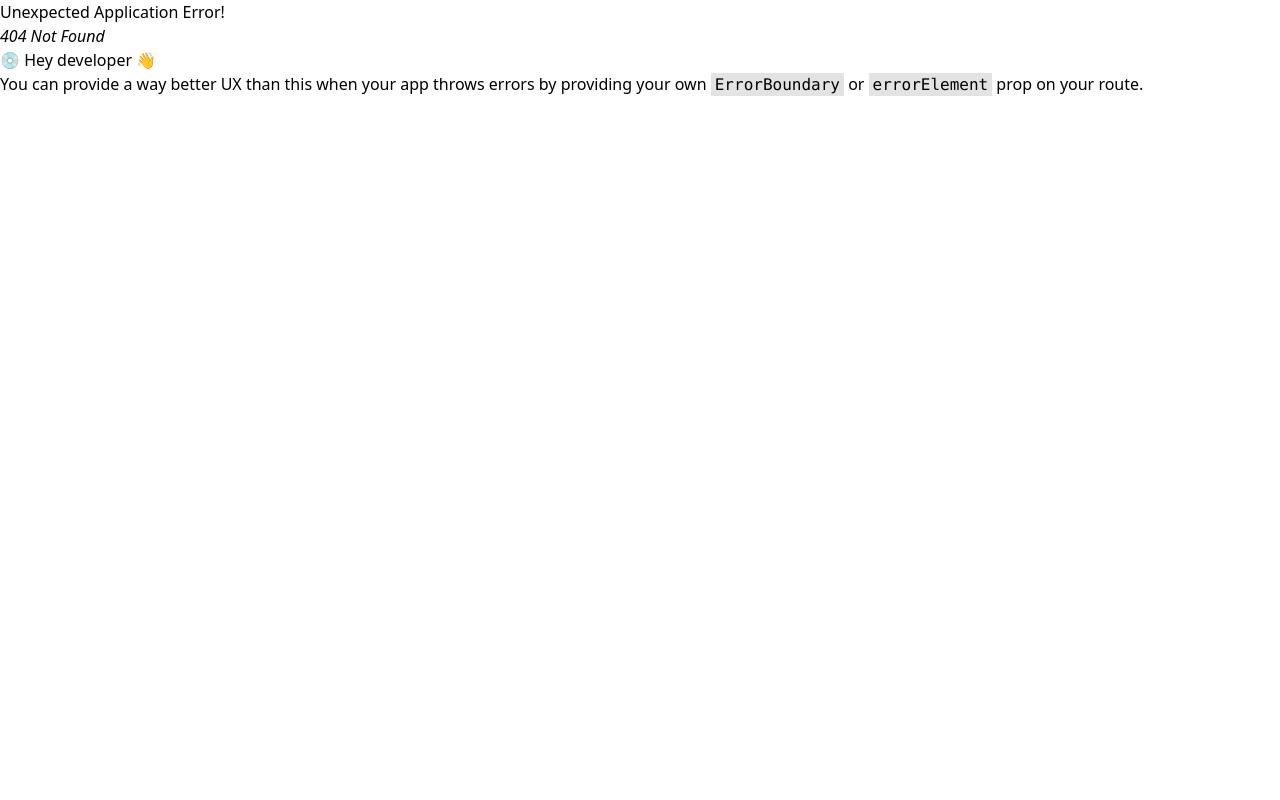
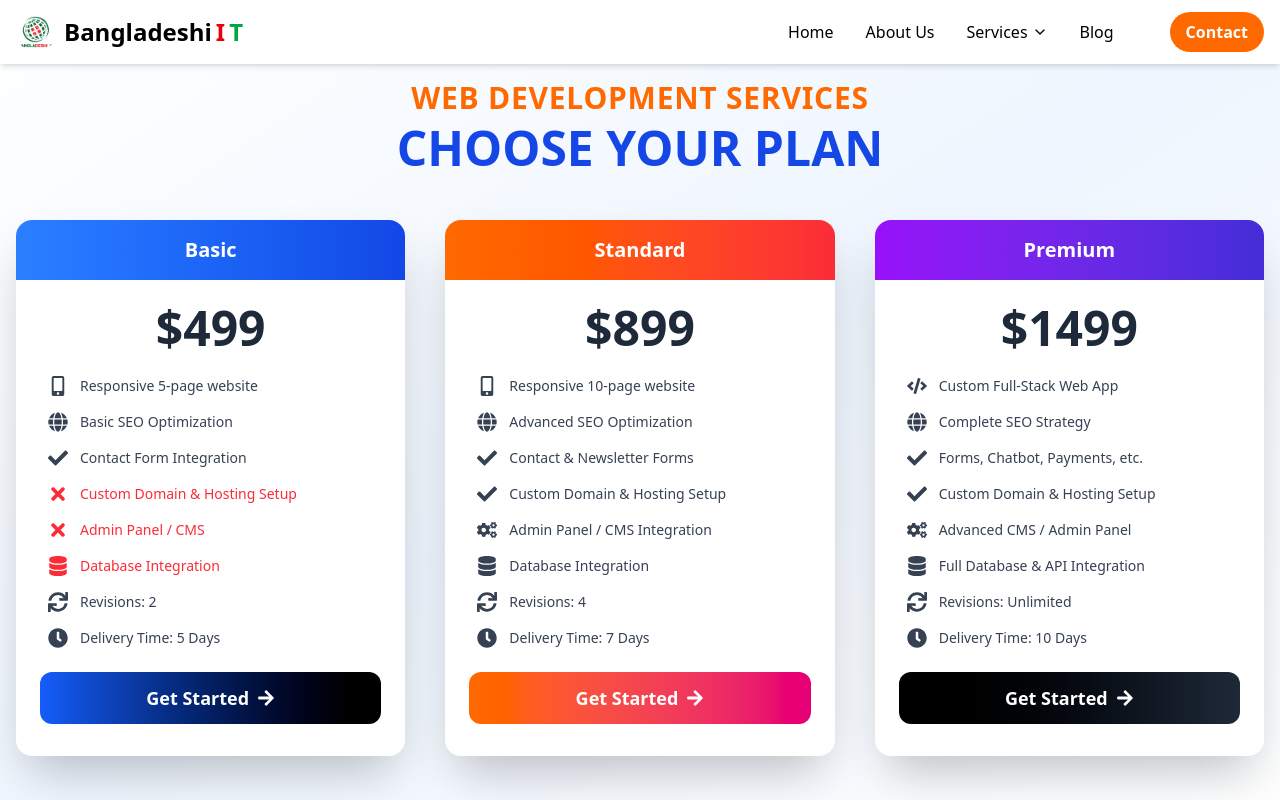
Before and after one commit to RizbiAhmmad/BangladeshiIT, a React (Vite) app: page /web-dev in a window 1280 px wide. Before the commit this address had no page. Shown: the top 800 px of the page. Built offline with nearby package versions, Linux system fonts and the light colour scheme.

Commit message:
Adding web development details in services

```diff
--- /dev/null
+++ b/src/Pages/Services/WebDevelopment.jsx
@@ -0,0 +1,118 @@
+import React from "react";
+import {
+  FaCheck,
+  FaTimes,
+  FaArrowRight,
+  FaCode,
+  FaMobileAlt,
+  FaGlobe,
+  FaDatabase,
+  FaSync,
+  FaCogs,
+  FaClock,
+} from "react-icons/fa";
+
+const plans = [
+  {
+    title: "Basic",
+    price: "$499",
+    features: [
+      { text: "Responsive 5-page website", icon: <FaMobileAlt />, included: true },
+      { text: "Basic SEO Optimization", icon: <FaGlobe />, included: true },
+      { text: "Contact Form Integration", icon: <FaCheck />, included: true },
+      { text: "Custom Domain & Hosting Setup", icon: <FaTimes />, included: false },
+      { text: "Admin Panel / CMS", icon: <FaTimes />, included: false },
+      { text: "Database Integration", icon: <FaDatabase />, included: false },
+      { text: "Revisions: 2", icon: <FaSync />, included: true },
+      { text: "Delivery Time: 5 Days", icon: <FaClock />, included: true },
+    ],
+    buttonColor: "bg-gradient-to-r from-blue-600 to-black",
+    headerColor: "bg-gradient-to-r from-blue-500 to-blue-700",
+  },
+  {
+    title: "Standard",
+    price: "$899",
+    features: [
+      { text: "Responsive 10-page website", icon: <FaMobileAlt />, included: true },
+      { text: "Advanced SEO Optimization", icon: <FaGlobe />, included: true },
+      { text: "Contact & Newsletter Forms", icon: <FaCheck />, included: true },
+      { text: "Custom Domain & Hosting Setup", icon: <FaCheck />, included: true },
+      { text: "Admin Panel / CMS Integration", icon: <FaCogs />, included: true },
+      { text: "Database Integration", icon: <FaDatabase />, included: true },
+      { text: "Revisions: 4", icon: <FaSync />, included: true },
+      { text: "Delivery Time: 7 Days", icon: <FaClock />, included: true },
+    ],
+    buttonColor: "bg-gradient-to-r from-orange-500 to-pink-600",
+    headerColor: "bg-gradient-to-r from-orange-500 to-red-500",
+  },
+  {
+    title: "Premium",
+    price: "$1499",
+    features: [
+      { text: "Custom Full-Stack Web App", icon: <FaCode />, included: true },
+      { text: "Complete SEO Strategy", icon: <FaGlobe />, included: true },
+      { text: "Forms, Chatbot, Payments, etc.", icon: <FaCheck />, included: true },
+      { text: "Custom Domain & Hosting Setup", icon: <FaCheck />, included: true },
+      { text: "Advanced CMS / Admin Panel", icon: <FaCogs />, included: true },
+      { text: "Full Database & API Integration", icon: <FaDatabase />, included: true },
+      { text: "Revisions: Unlimited", icon: <FaSync />, included: true },
+      { text: "Delivery Time: 10 Days", icon: <FaClock />, included: true },
+    ],
+    buttonColor: "bg-gradient-to-r from-black to-gray-800",
+    headerColor: "bg-gradient-to-r from-purple-600 to-indigo-700",
+  },
+];
+
+const WebDevelopment = () => {
+  return (
+    <section className="py-20 bg-gradient-to-br from-white via-blue-50 to-white text-gray-800">
+      <div className="text-center mb-12">
+        <h2 className="text-3xl font-bold text-orange-500 uppercase tracking-wide">
+          Web Development Services
+        </h2>
+        <h3 className="text-4xl md:text-5xl font-extrabold text-blue-700 mt-2">
+          CHOOSE YOUR PLAN
+        </h3>
+      </div>
+
+      <div className="max-w-7xl mx-auto px-4 grid grid-cols-1 md:grid-cols-3 gap-10">
+        {plans.map((plan, index) => (
+          <div
+            key={index}
+            className="flex flex-col justify-between rounded-2xl overflow-hidden shadow-2xl bg-white hover:scale-105 transform transition duration-300"
+          >
+            <div className={`${plan.headerColor} text-white text-center py-4 text-xl font-semibold`}>
+              {plan.title}
+            </div>
+
+            <div className="text-center py-6 bg-white">
+              <p className="text-5xl font-bold text-gray-800">{plan.price}</p>
+            </div>
+
+            <ul className="px-8 space-y-4 text-sm mb-6">
+              {plan.features.map((feature, i) => (
+                <li
+                  key={i}
+                  className={`flex items-start gap-3 ${feature.included ? "text-gray-700" : "text-red-500"} font-medium`}
+                >
+                  <span className="text-xl">{feature.icon}</span>
+                  {feature.text}
+                </li>
+              ))}
+            </ul>
+
+            <div className="mt-auto text-center px-6 pb-8">
+              <button
+                className={`${plan.buttonColor} text-white px-6 py-3 rounded-xl w-full font-semibold text-lg flex items-center justify-center gap-2 hover:opacity-90 transition`}
+              >
+                Get Started <FaArrowRight />
+              </button>
+            </div>
+          </div>
+        ))}
+      </div>
+    </section>
+  );
+};
+
+export default WebDevelopment;
--- a/src/routes/routes.jsx
+++ b/src/routes/routes.jsx
@@ -6,6 +6,7 @@ import MainLayout from "../Layouts/MainLayout";
 import Home from "../Pages/Home/Home";
 import About from "../Pages/About/About";
 import Contact from "../Pages/Contact/Contact";
+import WebDevelopment from "../Pages/Services/WebDevelopment";
 
   export const router = createBrowserRouter([
     {
@@ -23,6 +24,10 @@ import Contact from "../Pages/Contact/Contact";
         {
           path: "/contact",
           element: <Contact></Contact>
+        },
+        {
+          path: "/web-dev",
+          element: <WebDevelopment></WebDevelopment>
         }
 
       ]
```
